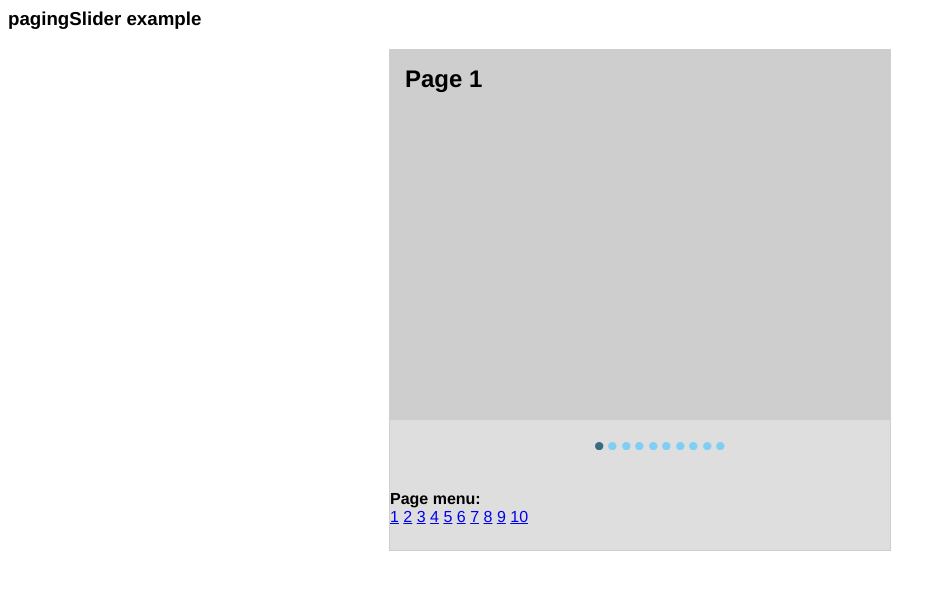
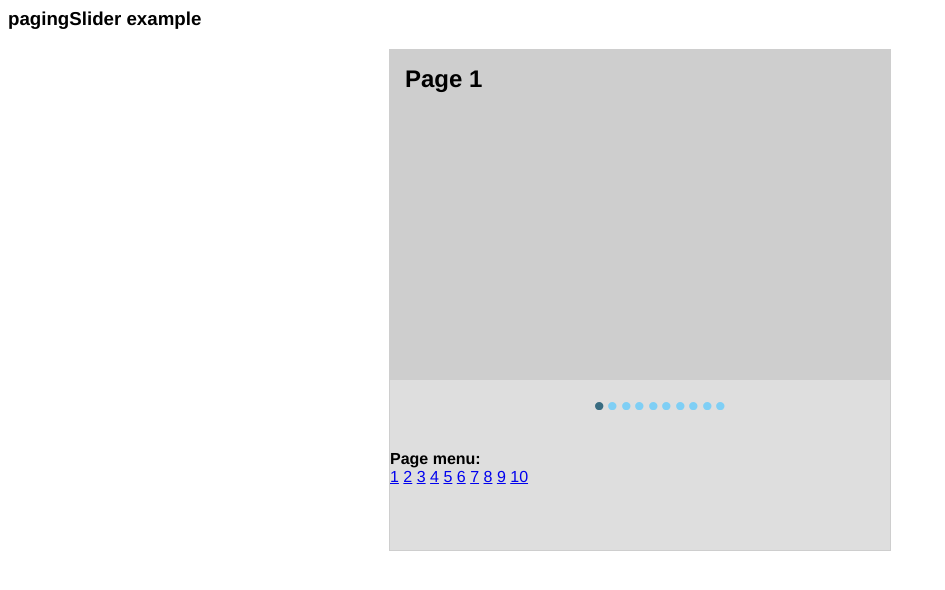
Before and after one commit to linslin/pagingSlider, a plain HTML site: page app/index.html in a window 1280 px wide. Shown: the whole page, without its empty margins (0-945 px from the left). Drawn offline with Linux system fonts and the light colour scheme.

Commit message:
Again, lets have a height chance

```diff
--- a/app/css/main.css
+++ b/app/css/main.css
@@ -18,7 +18,7 @@ h4 {margin: 35px 0 0 0; }
 #wrapper { width:500px; height:500px; border:1px solid #cecece; margin: 0 auto; background: #dedede; }
 
 /* pageSlider content */
-.slidepage-container { height:370px; position:relative; overflow: hidden;  background:#cecece;  }
+.slidepage-container { height:330px; position:relative; overflow: hidden;  background:#cecece;  }
 .slidepage-container .content { padding:15px;}
 
 /** Page footer menu **/
--- a/demo/cordova/www/css/main.css
+++ b/demo/cordova/www/css/main.css
@@ -18,7 +18,7 @@ h4 {margin: 35px 0 0 0; }
 #wrapper { width:500px; height:500px; border:1px solid #cecece; margin: 0 auto; background: #dedede; }
 
 /* pageSlider content */
-.slidepage-container { height:370px; position:relative; overflow: hidden;  background:#cecece;  }
+.slidepage-container { height:330px; position:relative; overflow: hidden;  background:#cecece;  }
 .slidepage-container .content { padding:15px;}
 
 /** Page footer menu **/
```
